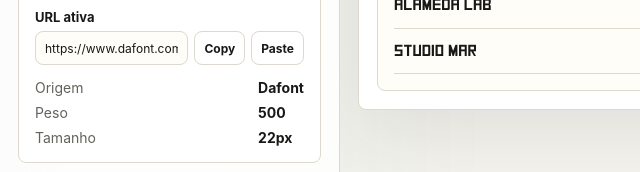
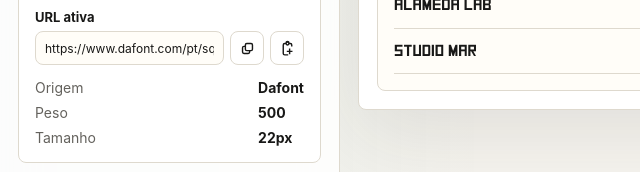
Before and after one commit to ericmgomes/font-lab, a website: page index.html in a window 1280 px wide. Shown: the part 749-921 px from the top of the page, 0-640 px from the left. Drawn offline with Linux system fonts and the light colour scheme; no server answers; a web font is replaced by a local one.

Commit message:
Use icons for URL actions

```diff
--- a/index.html
+++ b/index.html
@@ -61,8 +61,16 @@
             <label for="activeFontUrl">URL ativa</label>
             <div class="url-actions">
               <input id="activeFontUrl" type="text" value="" readonly />
-              <button class="mini-button" id="copyFontUrl" type="button">Copy</button>
-              <button class="mini-button" id="pasteFontUrl" type="button">Paste</button>
+              <button class="mini-button icon-only" id="copyFontUrl" type="button" aria-label="Copiar URL da fonte ativa" title="Copiar URL">
+                <svg viewBox="0 0 24 24" aria-hidden="true">
+                  <path d="M8 7a3 3 0 0 1 3-3h6a3 3 0 0 1 3 3v6a3 3 0 0 1-3 3h-1v1a3 3 0 0 1-3 3H7a3 3 0 0 1-3-3v-6a3 3 0 0 1 3-3h1V7Zm3-1a1 1 0 0 0-1 1v6a1 1 0 0 0 1 1h6a1 1 0 0 0 1-1V7a1 1 0 0 0-1-1h-6Zm-3 4H7a1 1 0 0 0-1 1v6a1 1 0 0 0 1 1h6a1 1 0 0 0 1-1v-1h-3a3 3 0 0 1-3-3v-3Z" />
+                </svg>
+              </button>
+              <button class="mini-button icon-only" id="pasteFontUrl" type="button" aria-label="Colar URL no campo de fonte" title="Colar URL">
+                <svg viewBox="0 0 24 24" aria-hidden="true">
+                  <path d="M9 4a3 3 0 0 1 6 0h1a3 3 0 0 1 3 3v2h-2V7a1 1 0 0 0-1-1h-1.18A3 3 0 0 1 12 8a3 3 0 0 1-2.82-2H8a1 1 0 0 0-1 1v12a1 1 0 0 0 1 1h5v2H8a3 3 0 0 1-3-3V7a3 3 0 0 1 3-3h1Zm3 0a1 1 0 1 0 0 2 1 1 0 0 0 0-2Zm4 8v3h3v2h-3v3h-2v-3h-3v-2h3v-3h2Z" />
+                </svg>
+              </button>
             </div>
           </div>
           <div class="meta-grid">
--- a/styles.css
+++ b/styles.css
@@ -378,6 +378,19 @@ input[type="file"] {
   border: 1px solid var(--line);
 }
 
+.icon-only {
+  display: grid;
+  place-items: center;
+  width: 34px;
+  padding: 0;
+}
+
+.icon-only svg {
+  width: 17px;
+  height: 17px;
+  fill: currentColor;
+}
+
 .sliders {
   display: grid;
   gap: 10px;
```
